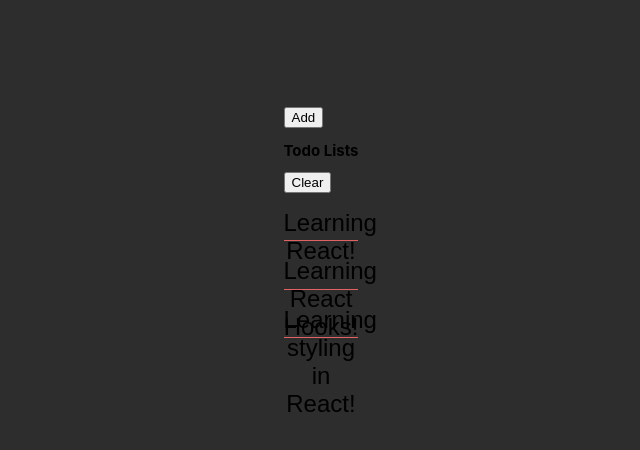
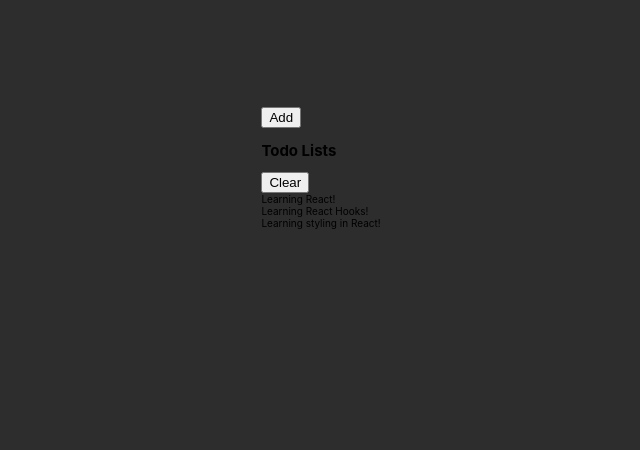
Before and after one commit to gilangp1/React-todolist, a React (Create React App) app: page / in a window 1280 px wide. Shown: the top 450 px of the page, without its empty margins (319-959 px from the left). Built offline with nearby package versions, Linux system fonts and the light colour scheme.

Commit message:
menambahkan css module pada todo

```diff
--- /dev/null
+++ b/src/components/todo/todo.module.css
@@ -0,0 +1,21 @@
+.todo {
+  position: relative;
+
+  flex: 1 0 auto;
+  text-align: center;
+
+  max-height: 32.5px;
+  margin: 16px 0 0;
+  font-size: 2.4rem;
+  font-family: "Homemade Apple", sans-serif;
+
+  border-bottom: 1px solid var(--main-red-color);
+}
+
+.todoText {
+  width: 100%;
+  height: 50px;
+  position: absolute;
+  left: 50%;
+  transform: translate(-50%);
+}
--- a/src/styles.css
+++ b/src/styles.css
@@ -78,28 +78,6 @@
   min-height: 500px;
 }
 
-.todo {
-  position: relative;
-
-  flex: 1 0 auto;
-  text-align: center;
-
-  max-height: 32.5px;
-  margin: 16px 0 0;
-  font-size: 2.4rem;
-  font-family: "Homemade Apple", sans-serif;
-
-  border-bottom: 1px solid var(--main-red-color);
-}
-
-.todo-text {
-  width: 100%;
-  height: 50px;
-  position: absolute;
-  left: 50%;
-  transform: translate(-50%);
-}
-
 .todo-placeholder-text {
   font-family: "Homemade Apple", sans-serif;
   text-align: center;
```
Also changed, not shown: src/components/todo/Todo.jsx (added, +26 -0 lines).
